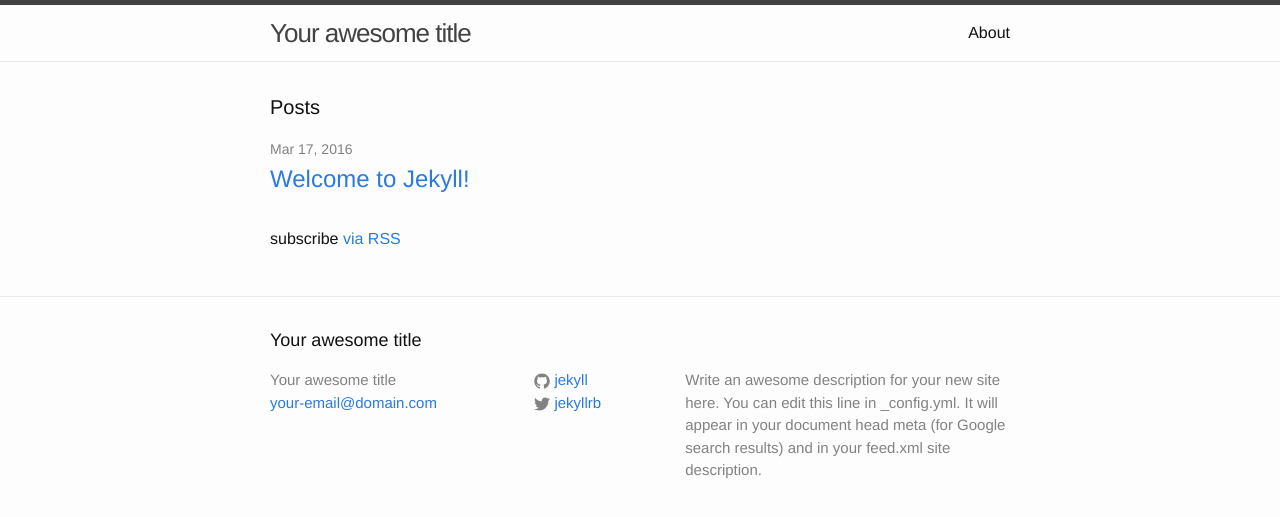
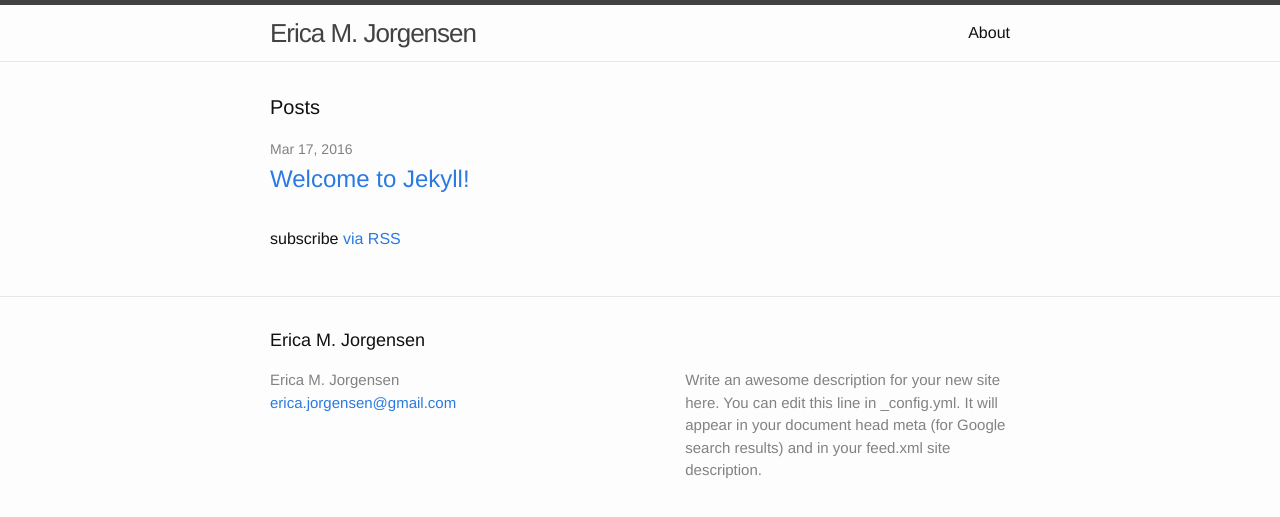
Before and after one commit to nkgrewal/erica-jekyll, a Jekyll site: the page built from index.html, in a window 1280 px wide. Shown: the top 517 px of the page. Built offline with Jekyll 4.4.1, drawn with Linux system fonts in a browser that asks for light colours.

Commit message:
url update

```diff
--- a/_config.yml
+++ b/_config.yml
@@ -6,16 +6,16 @@
 # 'jekyll serve'. If you change this file, please restart the server process.
 
 # Site settings
-title: Your awesome title
-email: your-email@domain.com
+title: Erica M. Jorgensen
+email: erica.jorgensen@gmail.com
 description: > # this means to ignore newlines until "baseurl:"
   Write an awesome description for your new site here. You can edit this
   line in _config.yml. It will appear in your document head meta (for
   Google search results) and in your feed.xml site description.
 baseurl: "" # the subpath of your site, e.g. /blog
-url: "http://yourdomain.com" # the base hostname & protocol for your site
-twitter_username: jekyllrb
-github_username:  jekyll
+url: "http://erica-jorgensen.com" # the base hostname & protocol for your site
+#twitter_username: jekyllrb
+#github_username:  jekyll
 
 # Build settings
 markdown: kramdown
--- a/_includes/header.html
+++ b/_includes/header.html
@@ -2,7 +2,7 @@
 
   <div class="wrapper">
 
-    <a class="site-title" href="{{ site.baseurl }}/">{{ site.title }}</a>
+    <a class="site-title" href="{{ site.github.url }}/">{{ site.title }}</a>
 
     <nav class="site-nav">
       <a href="#" class="menu-icon">
--- a/feed.xml
+++ b/feed.xml
@@ -6,7 +6,7 @@ layout: null
   <channel>
     <title>{{ site.title | xml_escape }}</title>
     <description>{{ site.description | xml_escape }}</description>
-    <link>{{ site.url }}{{ site.baseurl }}/</link>
+    <link>{{ site.url }}{{ site.github.url }}/</link>
     <atom:link href="{{ "/feed.xml" | prepend: site.baseurl | prepend: site.url }}" rel="self" type="application/rss+xml"/>
     <pubDate>{{ site.time | date_to_rfc822 }}</pubDate>
     <lastBuildDate>{{ site.time | date_to_rfc822 }}</lastBuildDate>
```
